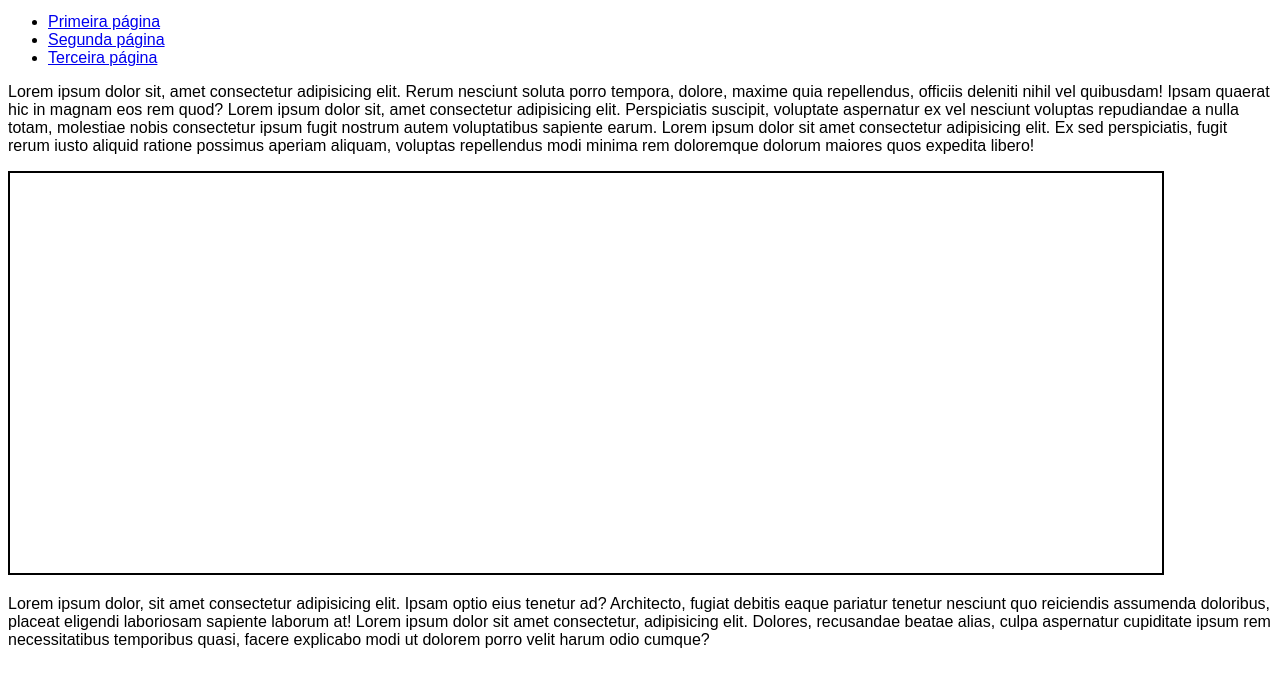
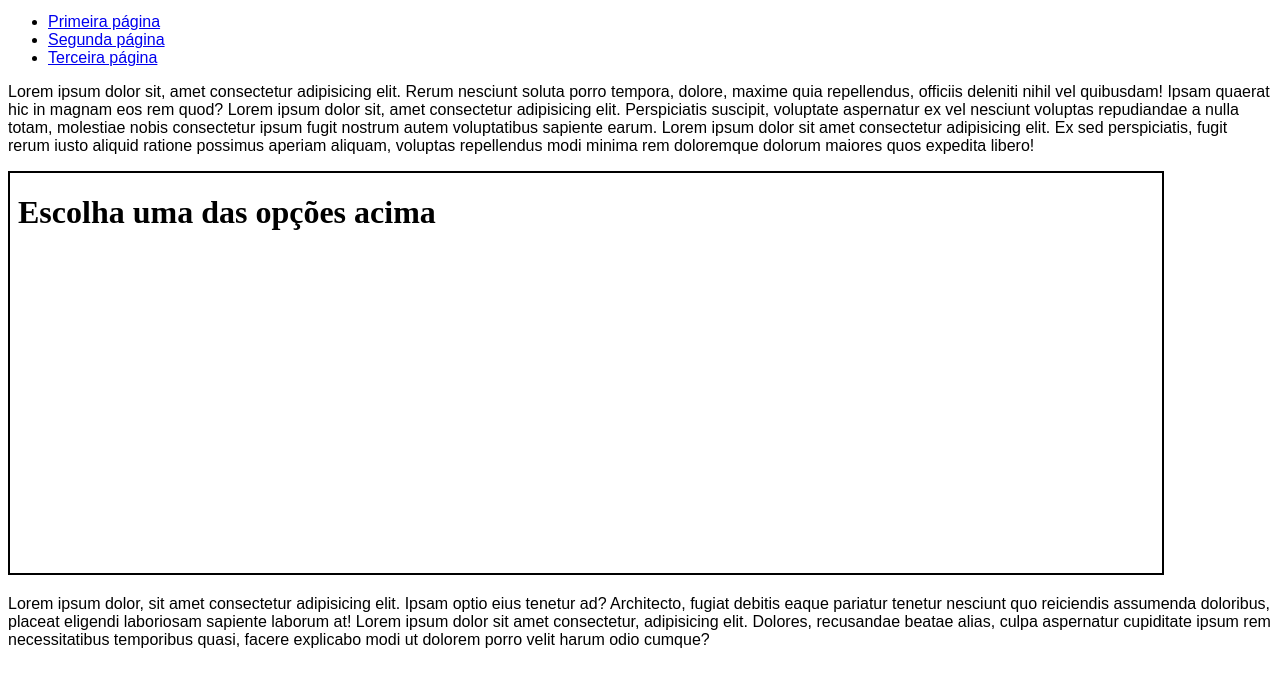
Before and after one commit to GBRibeiro4/html-css, a plain HTML site: page Exercicios/ex024/iframe003.html in a window 1280 px wide. Shown: the part 119-800 px from the top of the page. Drawn offline with Linux system fonts and the light colour scheme.

Commit message:
ex 024 pronto

```diff
--- a/Exercicios/ex024/iframe003.html
+++ b/Exercicios/ex024/iframe003.html
@@ -31,7 +31,7 @@
 
     <p>Lorem ipsum dolor sit, amet consectetur adipisicing elit. Rerum nesciunt soluta porro tempora, dolore, maxime quia repellendus, officiis deleniti nihil vel quibusdam! Ipsam quaerat hic in magnam eos rem quod? Lorem ipsum dolor sit, amet consectetur adipisicing elit. Perspiciatis suscipit, voluptate aspernatur ex vel nesciunt voluptas repudiandae a nulla totam, molestiae nobis consectetur ipsum fugit nostrum autem voluptatibus sapiente earum. Lorem ipsum dolor sit amet consectetur adipisicing elit. Ex sed perspiciatis, fugit rerum iusto aliquid ratione possimus aperiam aliquam, voluptas repellendus modi minima rem doloremque dolorum maiores quos expedita libero!</p>
 
-    <iframe src="" id="tela" name="frame">
+    <iframe id="tela" name="frame" srcdoc="<h1>Escolha uma das opções acima" "<img src='imagens/dhalsim.jpg'>"
         <p>Infelizmente seu navegador não é compativel com isso.</p>
     </iframe>
 
```
Also changed, not shown: Exercicios/ex024/imagens/dhalsim.jpg (added).
